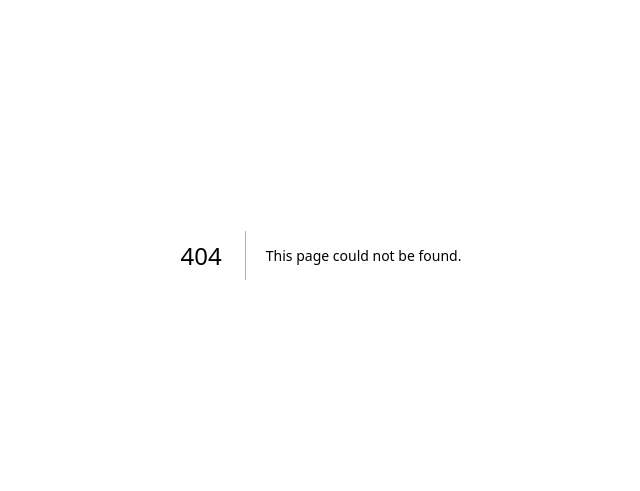
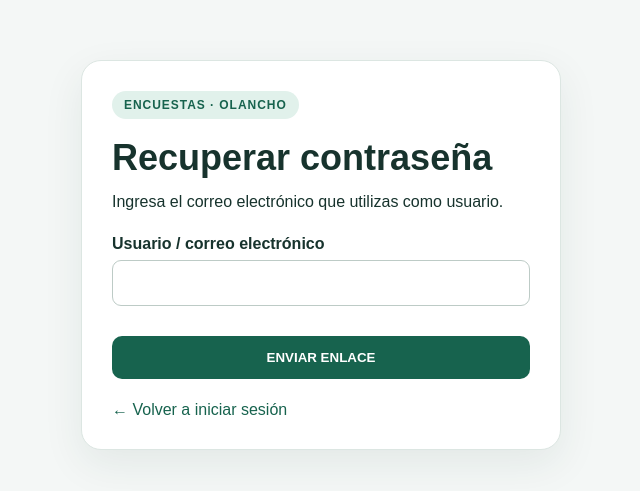
Before and after one commit to vizasirro/encuestas-olancho, a Next.js app: page /recuperar-acceso in a window 1280 px wide. Before the commit this address had no page. Shown: the part 145-636 px from the top of the page, without its empty margins (319-959 px from the left). Built offline with nearby package versions, Linux system fonts and the light colour scheme.

Commit message:
Agregar recuperación de contraseña

```diff
--- /dev/null
+++ b/app/recuperar-acceso/page.js
@@ -0,0 +1,31 @@
+'use client';
+
+import { useState } from 'react';
+import { createClient } from '../../utils/supabase/client';
+
+export default function RecuperarAcceso() {
+  const [email,setEmail]=useState('');
+  const [msg,setMsg]=useState('');
+  const [loading,setLoading]=useState(false);
+
+  async function enviar(e){
+    e.preventDefault(); setLoading(true); setMsg('');
+    const supabase=createClient();
+    const redirectTo=`${window.location.origin}/actualizar-contrasena`;
+    await supabase.auth.resetPasswordForEmail(email,{redirectTo});
+    setMsg('Si el correo está registrado, recibirás un enlace para cambiar la contraseña.');
+    setLoading(false);
+  }
+
+  return <main className="shell"><section className="loginCard">
+    <div className="badge">ENCUESTAS · OLANCHO</div>
+    <h1>Recuperar contraseña</h1>
+    <p>Ingresa el correo electrónico que utilizas como usuario.</p>
+    <form onSubmit={enviar}>
+      <label>Usuario / correo electrónico<input type="email" value={email} onChange={e=>setEmail(e.target.value)} required /></label>
+      <button type="submit" disabled={loading}>{loading?'ENVIANDO…':'ENVIAR ENLACE'}</button>
+    </form>
+    {msg && <p role="status"><strong>{msg}</strong></p>}
+    <a className="back" href="/login">← Volver a iniciar sesión</a>
+  </section></main>;
+}
```
